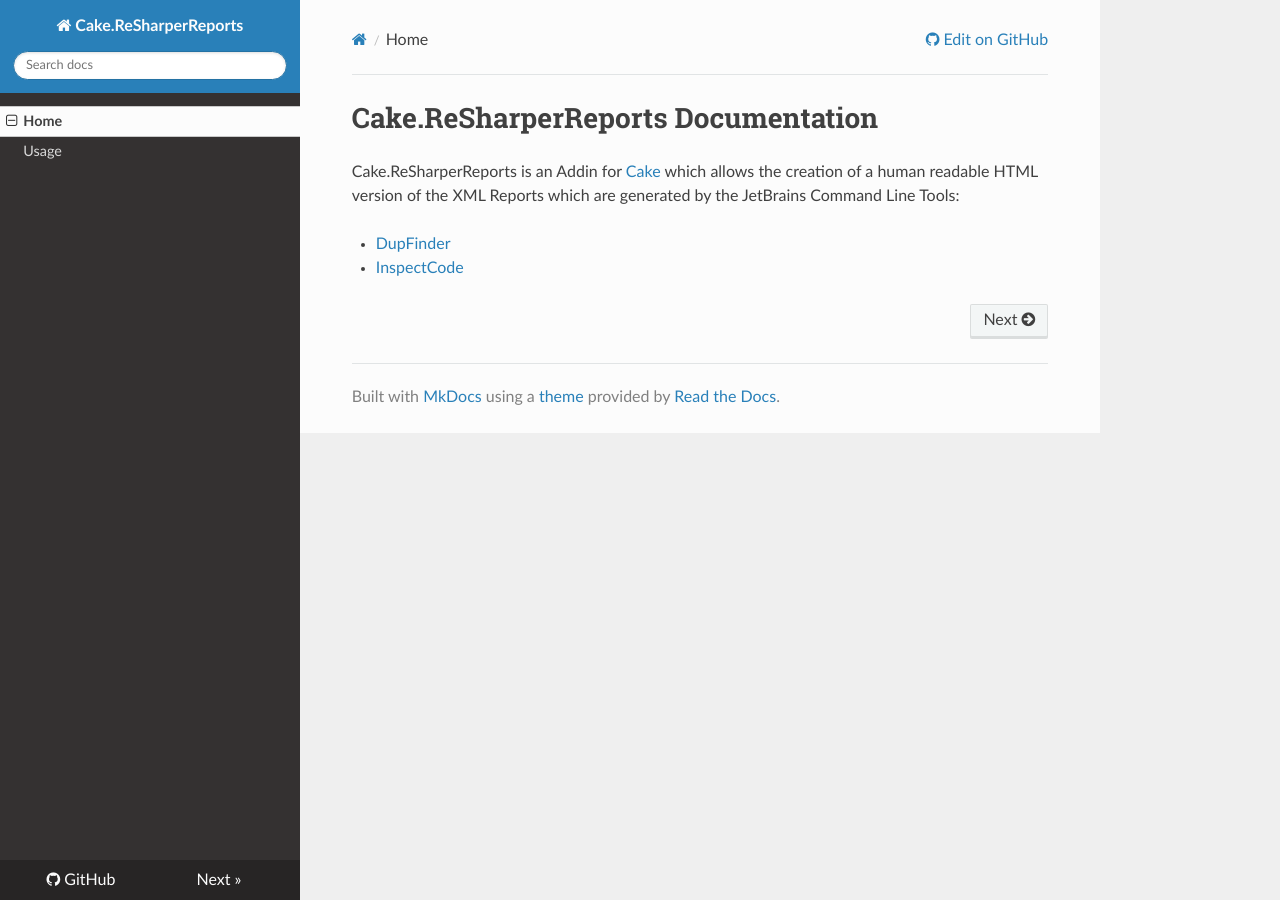
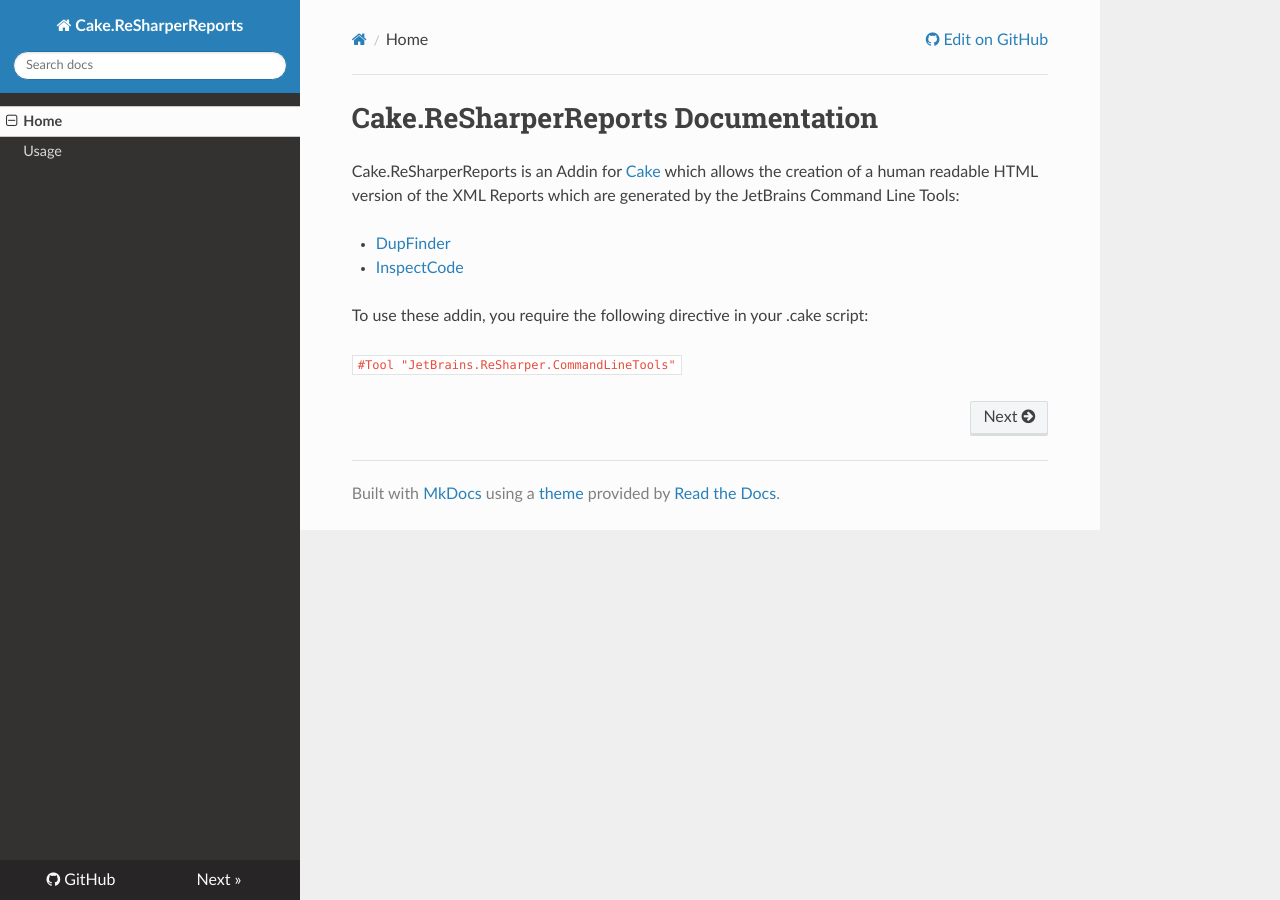
Before and after one commit to cake-contrib/Cake.ReSharperReports, an MkDocs documentation site: the page built from docs/index.md, in a window 1280 px wide. Built offline with MkDocs 1.6.1, drawn with Linux system fonts in a browser that asks for light colours; nearby versions of some CDN libraries; old or Windows-style settings are respelled for this version of MkDocs.

Commit message:
Adding tool preprocessor directive doc
As a cake newbie, took me a while to figure this out, would be nice if the cake docs in general included this kind of thing more.

```diff
--- a/docs/index.md
+++ b/docs/index.md
@@ -4,3 +4,8 @@ Cake.ReSharperReports is an Addin for [Cake](http://cakebuild.net/) which allows
 
 - [DupFinder](https://confluence.jetbrains.com/display/NETCOM/Introducing+dupFinder)
 - [InspectCode](https://confluence.jetbrains.com/display/NETCOM/Introducing+InspectCode)
+
+
+To use these addin, you require the following directive in your .cake script:
+
+`#Tool "JetBrains.ReSharper.CommandLineTools"`
```
